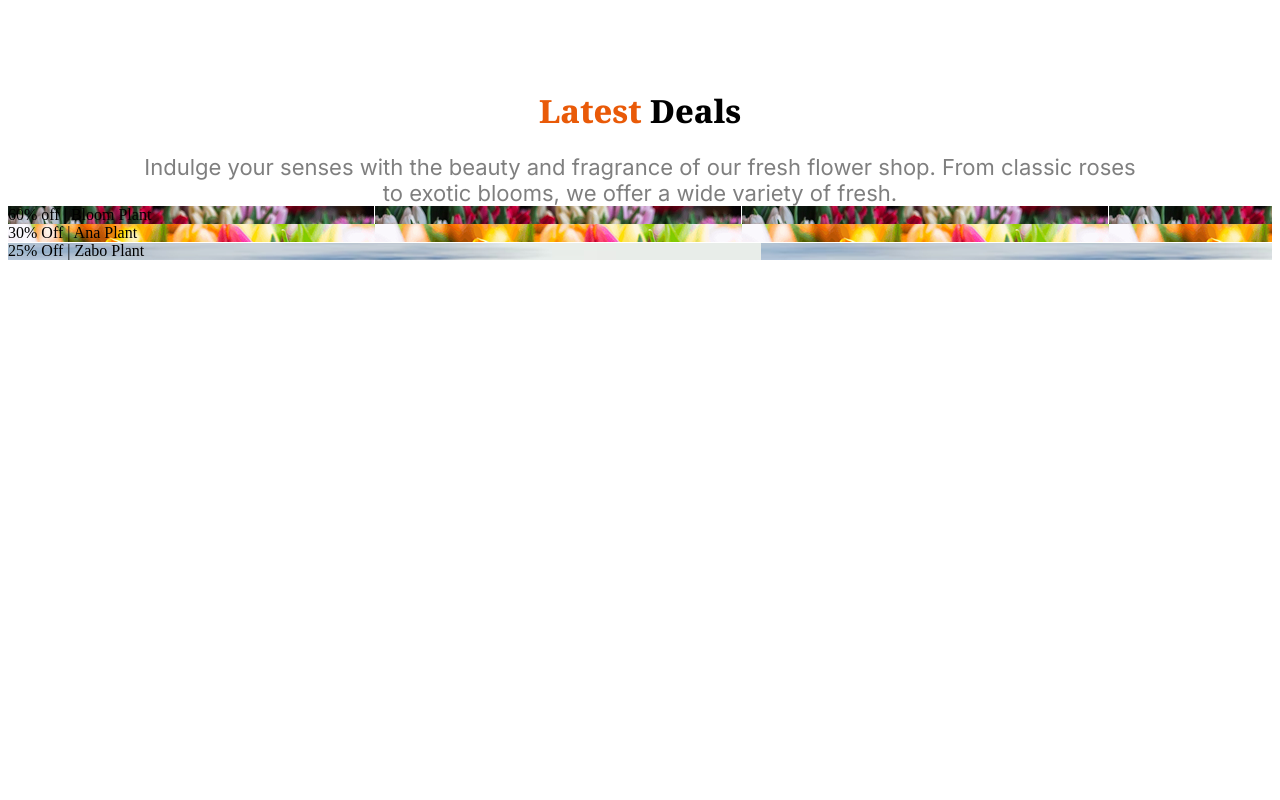
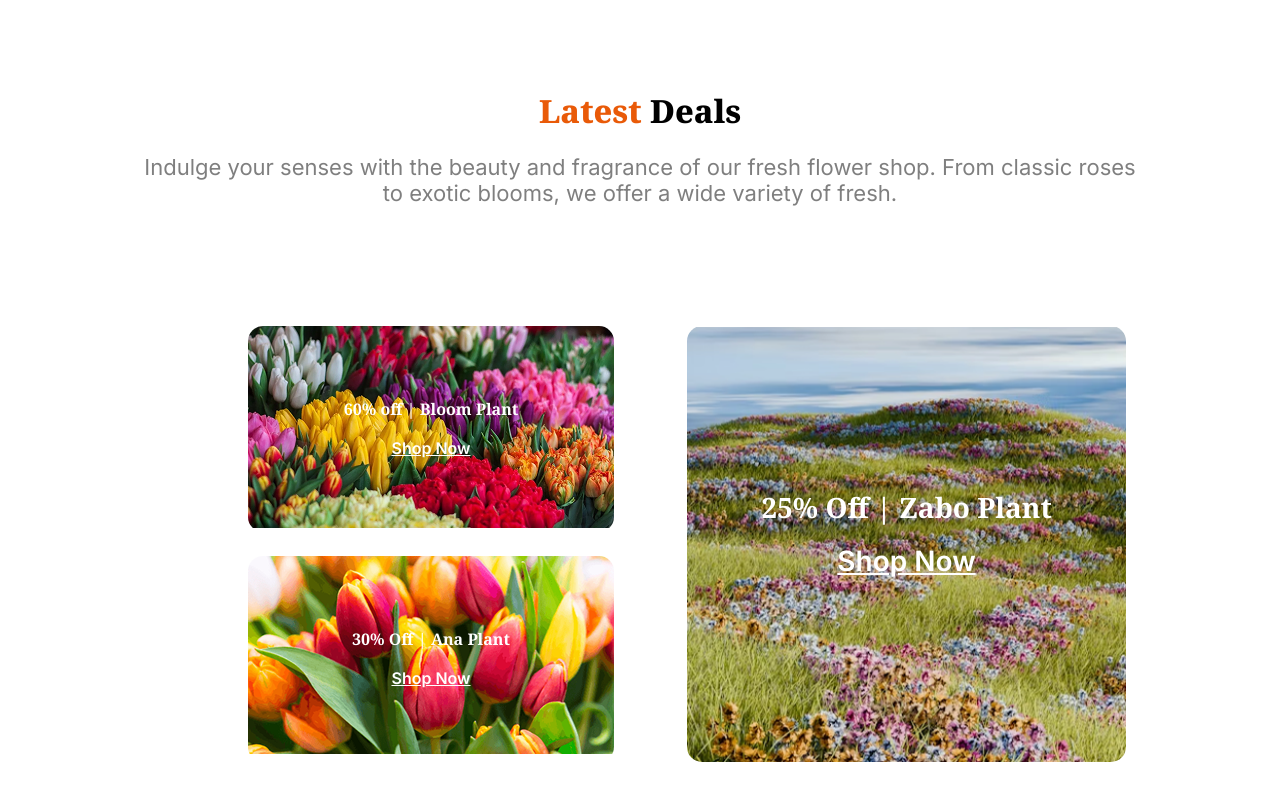
Before and after one commit to Rafi734/Assignment-02, a plain HTML site: page index.html in a window 1280 px wide. Shown: the part 2551-3351 px from the top of the page. Before the commit the page ends 2819 px from the top, so only its background shows below. Drawn offline with Linux system fonts and the light colour scheme.

Commit message:
added next part

```diff
--- a/index.html
+++ b/index.html
@@ -118,14 +118,37 @@
     </div>
 
     <div class="image-container">
-      <div class="image-1">
-        60% off | Bloom Plant
+      <div class="image-1 ">
+        <br>
+        <br>
+        <br>
+        <br>
+             <span class="plantt-1 noto-serif-normal">60% off | Bloom Plant<br></span>
+             <br>
+             <span class="shop-now-1 inter-normal">Shop Now</span>
       </div>
       <div class="image-2">
-        30% Off | Ana  Plant
+        <br>
+        <br>
+        <br>
+        <br>
+      <span class="plantt-2 noto-serif-normal">30% Off | Ana  Plant<br></span>
+      <br>
+  <span class="shop-now-2 inter-normal">Shop Now</span>
       </div>
-      <div class="image-3">
-        25% Off | Zabo Plant
+      <div class="image-3" >
+        <br>
+        <br>
+        <br>
+        <br>
+         <br>
+         <br>
+         <br>
+         <br>
+         <br>
+      <span class="plantt-3 noto-serif-normal">25% Off | Zabo Plant<br></span>
+      <br>
+         <span class="shop-now-3 inter-normal">Shop Now</span>
       </div>
     </div>
 
--- a/styles/design.css
+++ b/styles/design.css
@@ -209,19 +209,70 @@ background-color: #e03a00;
 
 /* latest deals styles */
 
+.image-container{
+  display: grid;
+  grid-template-columns: repeat(2,1fr);
+  margin-left: 15rem;
+  margin-right: 9.125rem;
+  margin-top: 7.5rem;
+  margin-bottom: 7.5rem;
+
+}
+
 .image-1{
   background-image: url(../assets/deal-bloom.png);
+  width: 22.875rem;
+  height: 12.875rem;
+  border-radius: 15px;
+  margin-bottom: 1.5rem;
+  color: white;
+  text-align: center;
+  background-repeat: no-repeat;
 }
 
 .image-2{
   background-image: url(../assets/deal-ana.png);
+  background-repeat: no-repeat;
+  text-align: center;
+ border-radius: 15px;
+  width: 22.875rem;
+  height: 12.875rem;
+  color: white;
 }
 .image-3{
+  grid-row: 1 / span 2;
+  grid-column: 2 / 3;
+  width: 100%;
+  height: 100%;
   background-image: url(../assets/deal-zabo.png);
-  background-repeat: none;
+  background-repeat: no-repeat;
+  background-size: cover;
+  border-radius: 15px;
+  color: white;
+  text-align: center;
+  justify-content: center;
+
+
+
+
 }
 
-.image-container{
-  display: grid;
-  grid-template-rows: (2,1fr);
+
+.shop-now-1,.shop-now-2{
+  text-decoration: underline;
+  font-size: 1rem;
+  font-weight: 600;
 }
+.shop-now-3{
+  text-decoration: underline;
+  font-size: 1.75rem;
+  font-weight: 600;
+}
+.plantt-1,.plantt-2{
+  font-size: 1rem;
+  font-weight: 700;
+}
+.plantt-3{
+  font-size: 1.75rem;
+  font-weight: bold;
+}
```
